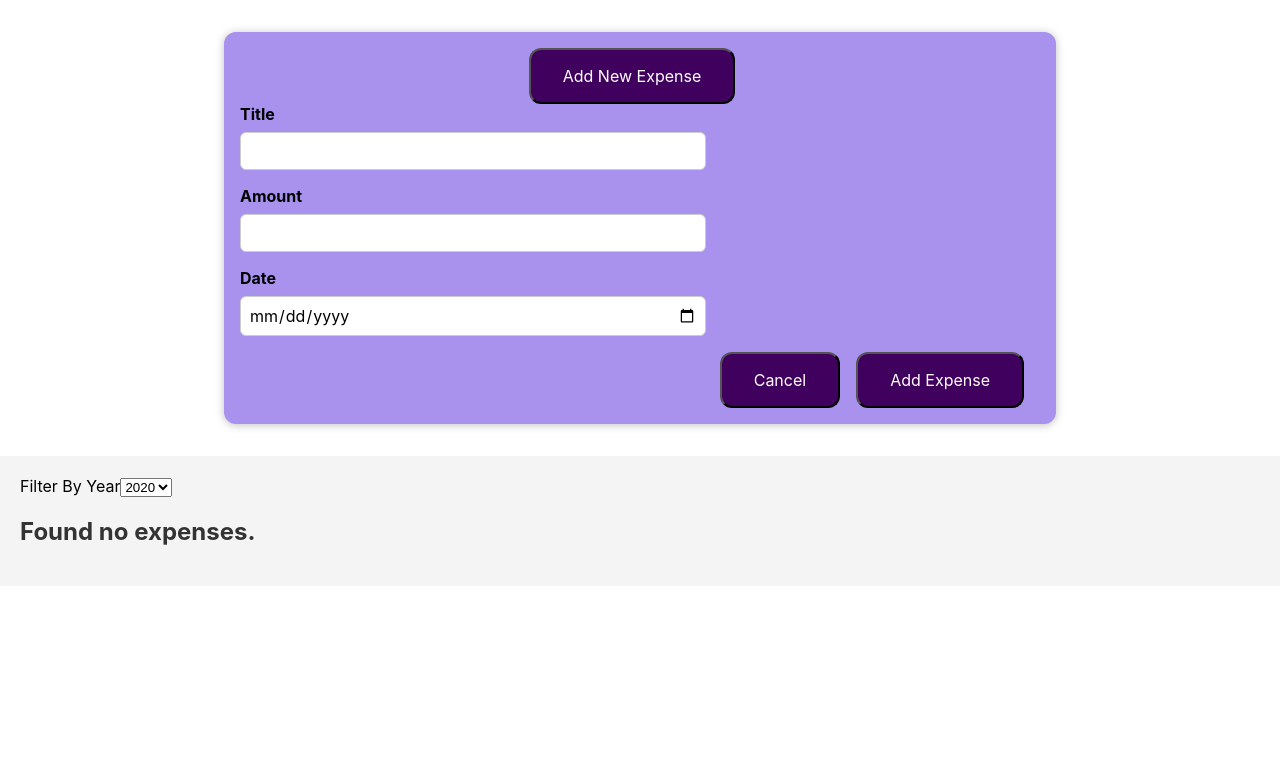
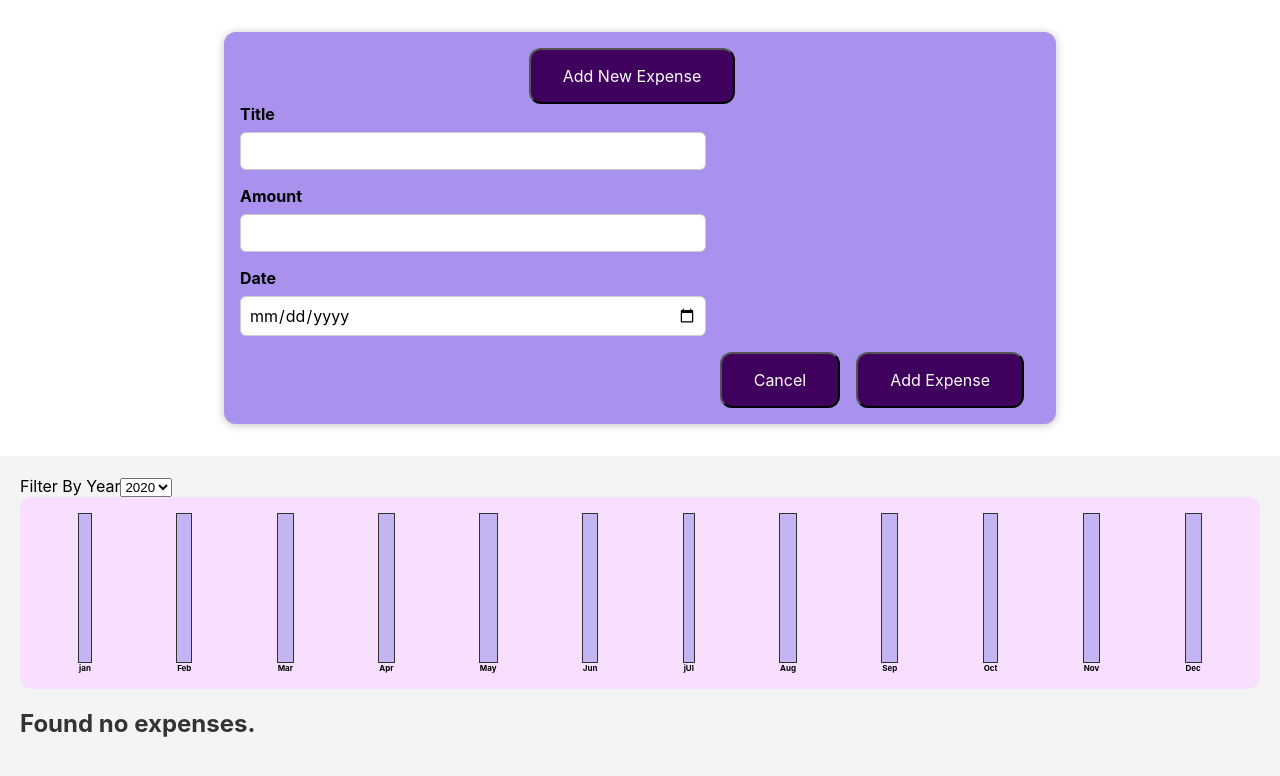
Before and after one commit to manj7999/Chart-App, a React (Create React App) app: page / in a window 1280 px wide. Shown: the top 776 px of the page. Built offline with nearby package versions, Linux system fonts and the light colour scheme.

Commit message:
Chart app

```diff
--- /dev/null
+++ b/src/Components/Chart/Chart.css
@@ -0,0 +1,9 @@
+.chart {
+    padding: 1rem;
+    border-radius: 12px;
+    background-color: #f8dfff;
+    text-align: center;
+    display: flex;
+    justify-content: space-around;
+    height: 10rem;
+}
--- /dev/null
+++ b/src/Components/Chart/Chart.js
@@ -0,0 +1,23 @@
+import React from 'react';
+import ChartBar from './ChartBar';
+import './Chart.css'
+
+const Chart = (props) => {
+const dataPointValues = props.dataPoints.map((datapoint) => datapoint.value);
+const totalMaximum = Math.max(...dataPointValues);
+
+    return (
+        <div className="chart">
+          {props.dataPoints.map((dataPoints) => (
+           <ChartBar
+           key={dataPoints.label}
+           value={dataPoints.value}
+           maxValue={totalMaximum}
+           label={dataPoints.label}
+           />
+          ))}
+        </div>
+    );
+};
+
+export default Chart;
--- /dev/null
+++ b/src/Components/Chart/ChartBar.css
@@ -0,0 +1,29 @@
+.chart-bar {
+    height: 100%;
+    display: flex;
+    flex-direction: column;
+    align-items: center;
+}
+
+.chart-bar_inner {
+    height: 100%;
+    width: 100%;
+    border: 1px solid #313131;
+    background-color: #c3b4f3;
+    overflow: hidden;
+    display: flex;
+    flex-direction: column;
+    justify-content: flex-end;
+}
+
+.chart-bar_fill{
+    background-color: #4826b9;
+    width: 100%;
+    transition: all 0.3s ease-out;
+}
+
+.chart-bar_label {
+    font-weight: bold;
+    font-size: 0.5rem;
+    text-align: center;
+}
--- /dev/null
+++ b/src/Components/Chart/ChartBar.js
@@ -0,0 +1,24 @@
+import React from "react";
+import "./ChartBar.css";
+
+const ChartBar = (props) => {
+  let barFillHeight = "0%";
+
+  if (props.maxValue > 0) {
+    barFillHeight = Math.round((props.value / props.maxValue) * 100) + "%";
+  }
+
+  return (
+    <div className="chart-bar">
+      <div className="chart-bar_inner">
+        <div
+          className="chart-bar_fill"
+          style={{ height: barFillHeight, backgroundColor: 'red' }}
+        ></div>
+      </div>
+      <div className="chart-bar_label">{props.label}</div>
+    </div>
+  );
+};
+
+export default ChartBar;
--- a/src/Components/Expenses/Expenses.js
+++ b/src/Components/Expenses/Expenses.js
@@ -4,6 +4,7 @@
 import "./Expenses.css";
 import ExpensesFilter from "./ExpensesFilter";
 import ExpensesList from "./ExpensesList";
+import ExpenseChart from "./ExpensesChart";
 
 const Expenses = (props) => {
   const [filteredYear, setFilteredYear] = useState("2020");
@@ -40,6 +41,7 @@
         selected={filteredYear}
         onChangeFilter={filterChangeHandler}
       />
+      <ExpenseChart expenses={filteredExpenses}/>
       <ExpensesList items={filteredExpenses} />
 
       {/* <ExpenseItem
--- /dev/null
+++ b/src/Components/Expenses/ExpensesChart.js
@@ -0,0 +1,28 @@
+import React from 'react';
+import Chart from '../Chart/Chart';
+
+const ExpensesChart = (props) => {
+    const chartDataPoints = [
+        {label: 'jan', value: 0},
+        {label: 'Feb', value: 0},
+        {label: 'Mar', value: 0},
+        {label: 'Apr', value: 0},
+        {label: 'May', value: 0},
+        {label: 'Jun', value: 0},
+        {label: 'jUl', value: 0},
+        {label: 'Aug', value: 0},
+        {label: 'Sep', value: 0},
+        {label: 'Oct', value: 0},
+        {label: 'Nov', value: 0},
+        {label: 'Dec', value: 0},
+    ];
+
+    for(const expense in props.expense){
+        const expenseMonth = expense.date.getMonth();
+        chartDataPoints[expenseMonth].value += expense.amount;
+    }
+
+    return <Chart dataPoints={chartDataPoints}/>;
+};
+
+export default ExpensesChart;
--- a/src/Components/Expenses/NewExpense/ExpenseForm.js
+++ b/src/Components/Expenses/NewExpense/ExpenseForm.js
@@ -44,7 +44,7 @@
 
     const expenseData = {
       title: enteredTitle,
-      amount: enteredAmount,
+      amount: +enteredAmount,
       date: new Date(enteredDate),
     };
 
```
